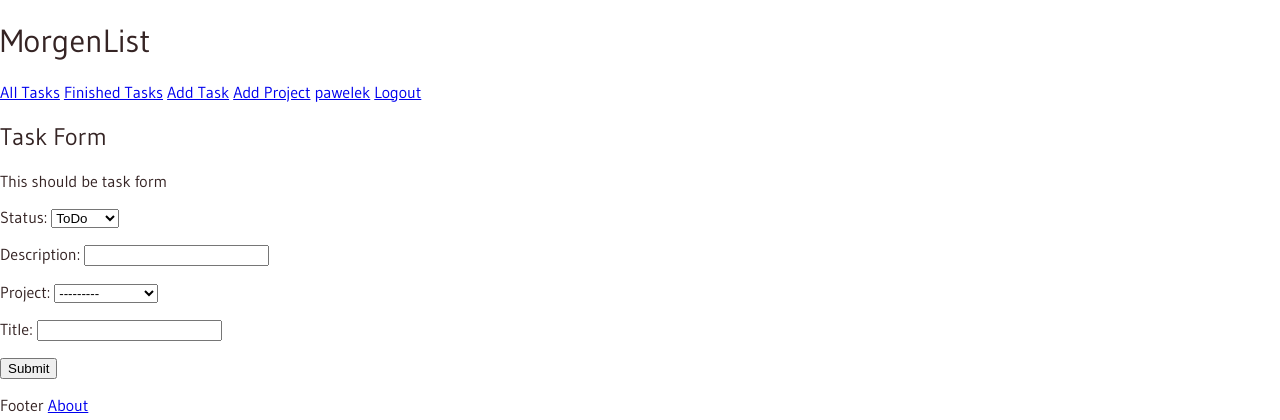
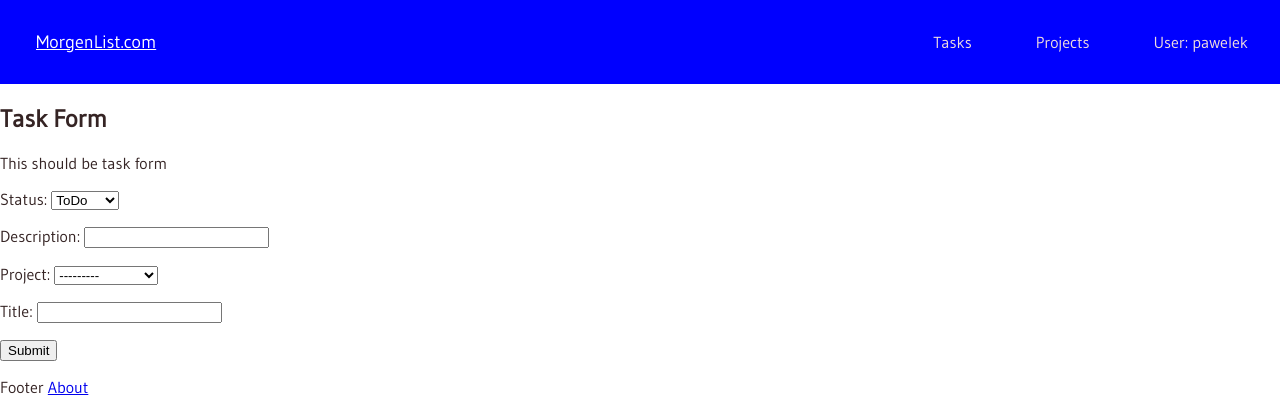
Before and after one commit to Pawel-9215/TaskManager, a Django app: page /create_task/ in a window 1280 px wide. Shown: the top 420 px of the page. Run offline with Django 3.2, Linux system fonts and the light colour scheme; a user stored in the database is signed in; data comes from the database, SQL or seed files in the repository; both versions use the stored data as it was after the commit.

Commit message:
Beginning of the frontend

```diff
--- a/tasktrack/static/css/base.css
+++ b/tasktrack/static/css/base.css
@@ -6,11 +6,74 @@ body {
     background-color: rgb(255, 255, 255);
 }
 
-.title {
-    font-family: 'Gudea', sans-serif;
-    font-weight: 400;
-}
-
 .task {
     background-color: aquamarine;
 }
+
+ul
+{
+    list-style-type: none;
+}
+
+.nav-item a {
+    display: inline-block;
+    padding: 1em 2em;
+    text-decoration: none;
+    color: rgb(240, 221, 221);
+  }
+
+.sub-nav-link a {
+    display: inline-block;
+    padding: 0.01em 1em;
+    text-decoration: none;
+    color: rgb(138, 130, 130);
+  }
+
+.site-logo {
+    padding-left: 2em;
+    padding-right: 2em;
+    color: white;
+    font-size: large;
+}
+
+.MyNavbar {
+    display: flex;
+    justify-content: space-between;
+    background-color: blue;
+    align-items: center;
+    transition: 50ms;
+}
+
+.sub-navbar {
+    display: flex;
+    justify-content: center;
+    background-color: rgb(54, 54, 54);
+    align-items: center;
+    transition: 50ms;
+}
+
+.nav-links {
+    display: flex;
+}
+
+.MyNavbar > li {
+    flex: 1;
+}
+
+@media all and (max-width: 600px) {
+
+    .MyNavbar {
+      flex-wrap: wrap;
+    }
+
+    .MyNavbar > li {
+      flex-basis: 50%;
+    }
+
+  }
+
+@media all and (max-width: 400px) {
+
+    .MyNavbar > li {
+      flex-basis: 100%;
+    }
--- a/tasktrack/templates/base.html
+++ b/tasktrack/templates/base.html
@@ -16,6 +16,23 @@
     <title>Task Tracker</title>
 </head>
 <body>
+    <!-- navbar -->
+    <nav class="MyNavbar">
+        <a href="#" class="site-logo">MorgenList.com</a>
+        <ul class="nav-links">
+            {% if request.user.is_authenticated %}
+                <li class='nav-item'><a href="{% url 'task_list' %}">Tasks</a></li>
+                <li class='nav-item'><a href="#">Projects</a></li>
+                <li class='nav-item'><a href="{% url 'logout' %}">User: {{ request.user }}</a></li>
+            {% else %}
+                <li class='nav-item'><a href="{% url 'user_login' %}">Login</a></li>
+            {% endif %}
+
+        </ul>
+    </nav>
+
+<!-- Old navigation to be deprecated
+    <br><br>
     <h1 class="title">MorgenList</h1>
     {% if request.user.is_authenticated %}
         <a href="{% url 'task_list' %}">All Tasks</a>
@@ -25,6 +42,7 @@
         <a href="{% url 'task_list' %}">{{ request.user }}</a>
         <a href="{% url 'logout' %}">Logout</a>
     {% endif %}
+-->
 
     {% block content %}
     <!-- content goes here -->
--- a/tasktrack/views.py
+++ b/tasktrack/views.py
@@ -49,6 +49,7 @@ class TaskList(LoginRequiredMixin, generic.ListView):
     def get_context_data(self, **kwargs):
         context = super().get_context_data(**kwargs)
         context['task_list'] = context['task_list'].filter(author=self.request.user)
+        context['task_list'] = context['task_list'].filter(status=0).order_by('created_on')
         context['projects'] = Project.objects.filter(owner=self.request.user)
         return context
 
@@ -69,8 +70,16 @@ class ProjectDetailView(LoginRequiredMixin, generic.DetailView):
 class TaskListDone(LoginRequiredMixin, generic.ListView):
     login_url = '/login/'
     model = Task
-    queryset = Task.objects.filter(status=1).order_by('created_on')
-    template_name = "done_tasks.html"
+    #queryset = Task.objects.filter(status=1).order_by('created_on')
+    context_object_name = 'task_list'
+    template_name = "task_list.html"
+
+    def get_context_data(self, **kwargs):
+        context = super().get_context_data(**kwargs)
+        context['task_list'] = context['task_list'].filter(author=self.request.user)
+        context['task_list'] = context['task_list'].filter(status=1).order_by('created_on')
+        context['projects'] = Project.objects.filter(owner=self.request.user)
+        return context
 
 class TaskEditView(LoginRequiredMixin, generic.UpdateView):
     login_url = '/login/'
```
Also changed, not shown: references/requrements.txt (+5 -5 lines), tasktrack/templates/task_list.html (+11 -1 lines), db.sqlite3.
